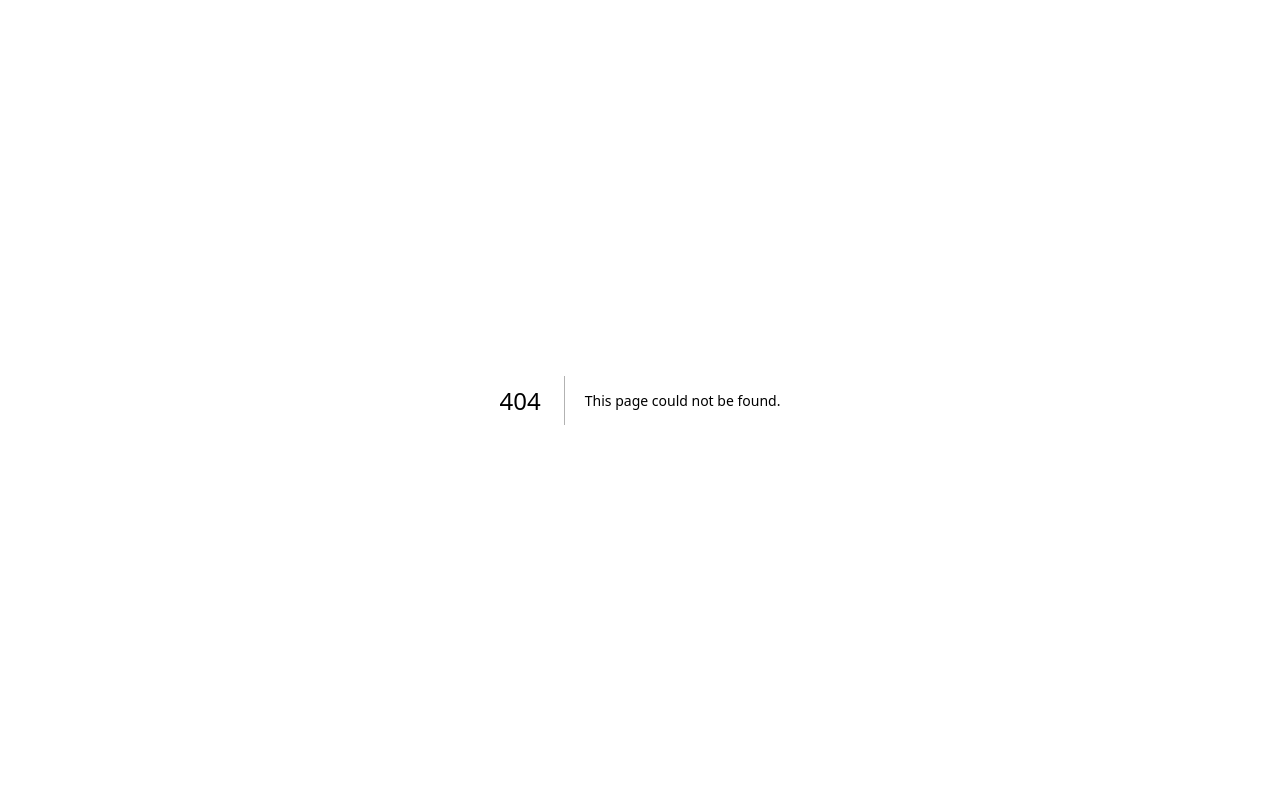
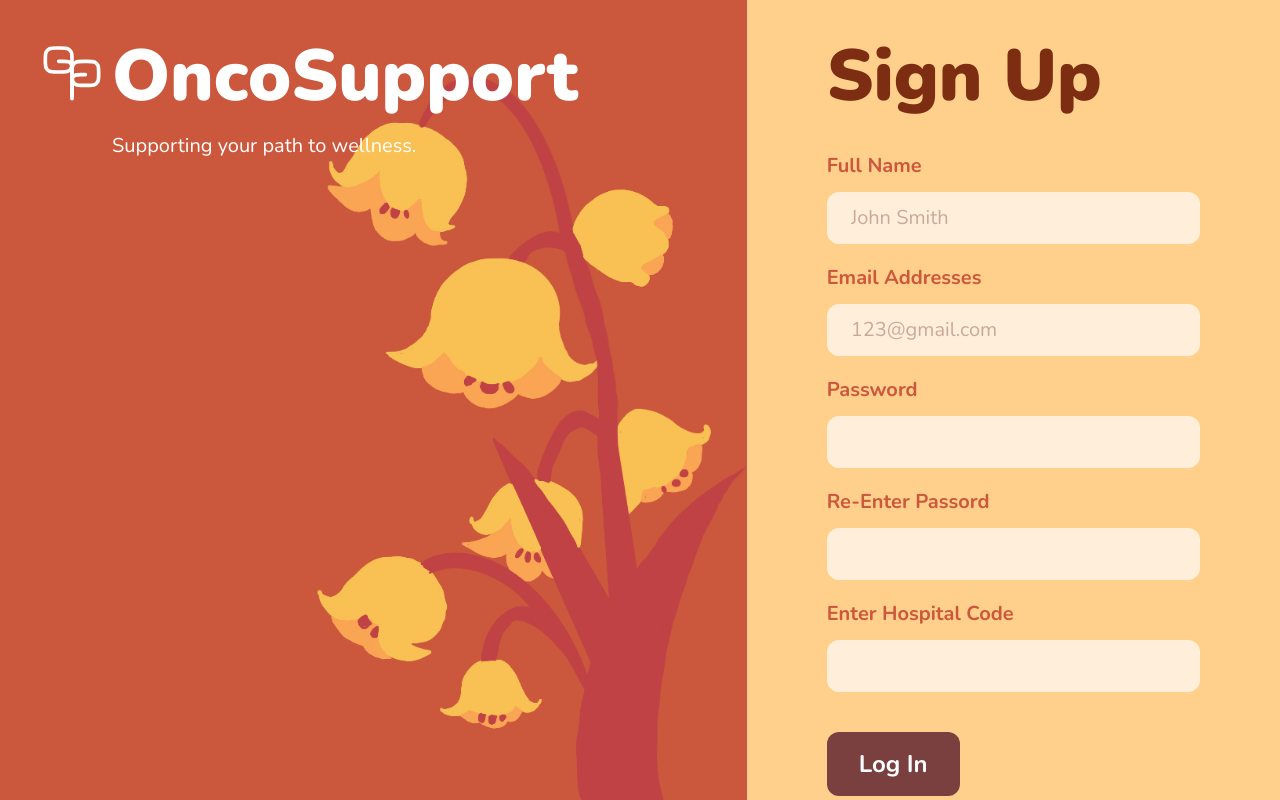
Before and after one commit to euouae682/dubhacks23, a Next.js app: page /sign-up in a window 1280 px wide. Before the commit this address had no page. Built offline with nearby package versions, Linux system fonts and the light colour scheme.

Commit message:
CREATED SIGN IN AND LOG IN PAGE FORGOT TO CREATE A BRANCH LLOOLOL WOOOHOOPPSS

```diff
--- /dev/null
+++ b/app/log-in/components/loginform.tsx
@@ -0,0 +1,51 @@
+import Image from "next/image";
+
+export function LogInForm() {
+  return (
+    <div
+      className="flex flex-col gap-10 items-start bg-orange-200 px-20 py-10 h-screen
+         bg-[url(/chatbot.png)] bg-[length:20rem] bg-no-repeat bg-right-bottom"
+    >
+      <h1 className="text-orange-900 text-7xl font-black">Log In</h1>
+
+      <form className="flex flex-col self-stretch gap-5">
+        <div className="flex flex-col gap-3">
+          <label className="text-orange-700 text-xl font-bold" for="email">
+            Email Addresses
+          </label>
+          <input
+            id="email"
+            type="text"
+            placeholder="123@gmail.com"
+            name="email"
+            required
+            className="text-orange-900 bg-orange-100 px-6 py-3 rounded-xl text-xl focus:outline-none
+            placeholder-orange-800 placeholder-opacity-40"
+          />
+        </div>
+
+        <div className="flex flex-col gap-3">
+          <label className="text-orange-700 text-xl font-bold" for="password-1">
+            Password
+          </label>
+          <input
+            id="password-1"
+            type="text"
+            name="password"
+            required
+            className="text-orange-900 bg-orange-100 px-6 py-3 rounded-xl text-xl focus:outline-none
+            placeholder-orange-800 placeholder-opacity-40"
+          />
+        </div>
+      </form>
+
+      <a
+        href="#"
+        className="bg-orange-800 rounded-xl px-8 py-4 text-white font-bold text-2xl inline-block
+        hover:bg-orange-900 transition"
+      >
+        Sign Up
+      </a>
+    </div>
+  );
+}
--- /dev/null
+++ b/app/log-in/page.tsx
@@ -0,0 +1,17 @@
+import Image from "next/image";
+import Link from "next/link";
+import { HomeScreen } from "../sign-up/components/homescreen";
+import { LogInForm } from "./components/loginform";
+
+export default function SignIn() {
+  return (
+    <main className="flex h-screen">
+      <div className="w-7/12">
+        <HomeScreen />
+      </div>
+      <div className="w-5/12">
+        <LogInForm />
+      </div>
+    </main>
+  );
+}
--- /dev/null
+++ b/app/sign-up/components/homescreen.tsx
@@ -0,0 +1,52 @@
+import Image from "next/image";
+
+export function HomeScreen() {
+  return (
+    <div
+      className="flex h-screen gap-2 text-white bg-orange-700 p-10
+      bg-[url(/flower-background.png)] bg-right-bottom bg-no-repeat bg-[length:36rem]"
+    >
+      <svg
+        width="64"
+        height="64"
+        viewBox="0 0 35 35"
+        fill="none"
+        xmlns="http://www.w3.org/2000/svg"
+      >
+        <path
+          d="M17.5 10.775V11.1C17.5 13.3402 17.5 14.4603 17.064 15.316C16.6805 16.0686 16.0686 16.6805 15.316 17.064C14.4603 17.5 13.3402 17.5 11.1 17.5H9.31667C7.07646 17.5 5.95635 17.5 5.10071 17.064C4.34806 16.6805 3.73613 16.0686 3.35264 15.316C2.91667 14.4603 2.91667 13.3402 2.91667 11.1V10.775V10.775C2.91667 8.53479 2.91667 7.41468 3.35264 6.55904C3.73613 5.80639 4.34806 5.19447 5.10071 4.81097C5.95635 4.375 7.07646 4.375 9.31666 4.375H11.1C13.3402 4.375 14.4603 4.375 15.316 4.81097C16.0686 5.19447 16.6805 5.80639 17.064 6.55904C17.5 7.41469 17.5 8.53479 17.5 10.775Z"
+          stroke="white"
+          stroke-width="2"
+          stroke-linecap="round"
+          stroke-linejoin="round"
+        />
+        <path
+          d="M10.2083 11.6667H12.7C14.3802 11.6667 15.2202 11.6667 15.862 11.9936C16.4265 12.2813 16.8854 12.7402 17.173 13.3047C17.5 13.9464 17.5 14.7865 17.5 16.4667V30.625"
+          stroke="white"
+          stroke-width="2"
+          stroke-linecap="round"
+          stroke-linejoin="round"
+        />
+        <path
+          d="M24.7917 18.9583H22.3C20.6198 18.9583 19.7798 18.9583 19.138 19.2853C18.5735 19.5729 18.1146 20.0319 17.827 20.5964C17.5 21.2381 17.5 22.0782 17.5 23.7583V32.0833"
+          stroke="white"
+          stroke-width="2"
+          stroke-linecap="round"
+          stroke-linejoin="round"
+        />
+        <path
+          d="M17.5 18.0667V18.3917C17.5 20.6319 17.5 21.752 17.936 22.6076C18.3195 23.3603 18.9314 23.9722 19.684 24.3557C20.5397 24.7917 21.6598 24.7917 23.9 24.7917H25.6833C27.9235 24.7917 29.0436 24.7917 29.8993 24.3557C30.6519 23.9722 31.2639 23.3603 31.6474 22.6076C32.0833 21.752 32.0833 20.6319 32.0833 18.3917V18.0667V18.0666C32.0833 15.8264 32.0833 14.7063 31.6474 13.8507C31.2639 13.098 30.6519 12.4861 29.8993 12.1026C29.0436 11.6667 27.9235 11.6667 25.6833 11.6667H23.9C21.6598 11.6667 20.5397 11.6667 19.684 12.1026C18.9314 12.4861 18.3195 13.098 17.936 13.8507C17.5 14.7063 17.5 15.8264 17.5 18.0667Z"
+          stroke="white"
+          stroke-width="2"
+          stroke-linecap="round"
+          stroke-linejoin="round"
+        />
+      </svg>
+
+      <div>
+        <p className="text-7xl font-black mb-5">OncoSupport</p>
+        <p className="text-xl">Supporting your path to wellness.</p>
+      </div>
+    </div>
+  );
+}
--- /dev/null
+++ b/app/sign-up/components/signinform.tsx
@@ -0,0 +1,94 @@
+import Image from "next/image";
+
+export function SignUpForm() {
+  return (
+    <div className="flex flex-col gap-10 items-start bg-orange-200 px-20 py-10 h-screen">
+      <h1 className="text-orange-900 text-7xl font-black">Sign Up</h1>
+
+      <form className="flex flex-col self-stretch gap-5">
+        <div className="flex flex-col gap-3">
+          <label className="text-orange-700 text-xl font-bold" for="full-name">
+            Full Name
+          </label>
+          <input
+            id="full-name"
+            type="text"
+            placeholder="John Smith"
+            name="full-name"
+            required
+            className="text-orange-900 bg-orange-100 px-6 py-3 rounded-xl text-xl focus:outline-none
+            placeholder-orange-800 placeholder-opacity-40"
+          />
+        </div>
+
+        <div className="flex flex-col gap-3">
+          <label className="text-orange-700 text-xl font-bold" for="email">
+            Email Addresses
+          </label>
+          <input
+            id="email"
+            type="text"
+            placeholder="123@gmail.com"
+            name="email"
+            required
+            className="text-orange-900 bg-orange-100 px-6 py-3 rounded-xl text-xl focus:outline-none
+            placeholder-orange-800 placeholder-opacity-40"
+          />
+        </div>
+
+        <div className="flex flex-col gap-3">
+          <label className="text-orange-700 text-xl font-bold" for="password-1">
+            Password
+          </label>
+          <input
+            id="password-1"
+            type="text"
+            name="password"
+            required
+            className="text-orange-900 bg-orange-100 px-6 py-3 rounded-xl text-xl focus:outline-none
+            placeholder-orange-800 placeholder-opacity-40"
+          />
+        </div>
+
+        <div className="flex flex-col gap-3">
+          <label className="text-orange-700 text-xl font-bold" for="password-2">
+            Re-Enter Passord
+          </label>
+          <input
+            id="password-2"
+            type="text"
+            name="password-2"
+            required
+            className="text-orange-900 bg-orange-100 px-6 py-3 rounded-xl text-xl focus:outline-none
+            placeholder-orange-800 placeholder-opacity-40"
+          />
+        </div>
+
+        <div className="flex flex-col gap-3">
+          <label
+            className="text-orange-700 text-xl font-bold"
+            for="hospital-code"
+          >
+            Enter Hospital Code
+          </label>
+          <input
+            id="hospital-code"
+            type="text"
+            name="full-name"
+            required
+            className="text-orange-900 bg-orange-100 px-6 py-3 rounded-xl text-xl focus:outline-none
+            placeholder-orange-800 placeholder-opacity-40"
+          />
+        </div>
+      </form>
+
+      <a
+        href="#"
+        className="bg-orange-800 rounded-xl px-8 py-4 text-white font-bold text-2xl inline-block
+        hover:bg-orange-900 transition"
+      >
+        Log In
+      </a>
+    </div>
+  );
+}
--- /dev/null
+++ b/app/sign-up/page.tsx
@@ -0,0 +1,17 @@
+import Image from "next/image";
+import Link from "next/link";
+import { HomeScreen } from "./components/homescreen";
+import { SignUpForm } from "./components/signinform";
+
+export default function SignIn() {
+  return (
+    <main className="flex h-screen">
+      <div className="w-7/12">
+        <HomeScreen />
+      </div>
+      <div className="w-5/12">
+        <SignUpForm />
+      </div>
+    </main>
+  );
+}
--- a/app/stats/page.tsx
+++ b/app/stats/page.tsx
@@ -3,10 +3,12 @@ import Link from "next/link";
 import { Navbar } from "../navbar";
 import { Notes } from "./components/notes";
 
-export default  function Stats() {
+export default function Stats() {
   return (
     <main className="flex h-screen">
-      <div className="bg-orange-600 p-5 pt-10">
+      <img src="Stats-UI.png" />
+
+      {/* <div className="bg-orange-600 p-5 pt-10">
         <Navbar />
       </div>
       <div className="flex">
@@ -18,7 +20,7 @@ export default  function Stats() {
             <div className="border-solid border-red-500 border-8 row-span-2"></div>
             <div className="border-solid border-red-500 border-8"></div>
         </div>
-      </div>
+      </div> */}
     </main>
   );
 }
--- a/tailwind.config.js
+++ b/tailwind.config.js
@@ -13,9 +13,11 @@ module.exports = {
           "conic-gradient(from 180deg at 50% 50%, var(--tw-gradient-stops))",
       },
       colors: {
+        "orange-100": "#FFEFDA",
         "orange-200": "#FFCF8C",
         "orange-400": "#FF9B50",
         "orange-600": "#E25E3E",
+        "orange-700": "#CB583C",
         "orange-800": "#7A4040",
       },
     },
```
Also changed, not shown: public/Stats-UI.png (added), public/flower-background.png (added).
